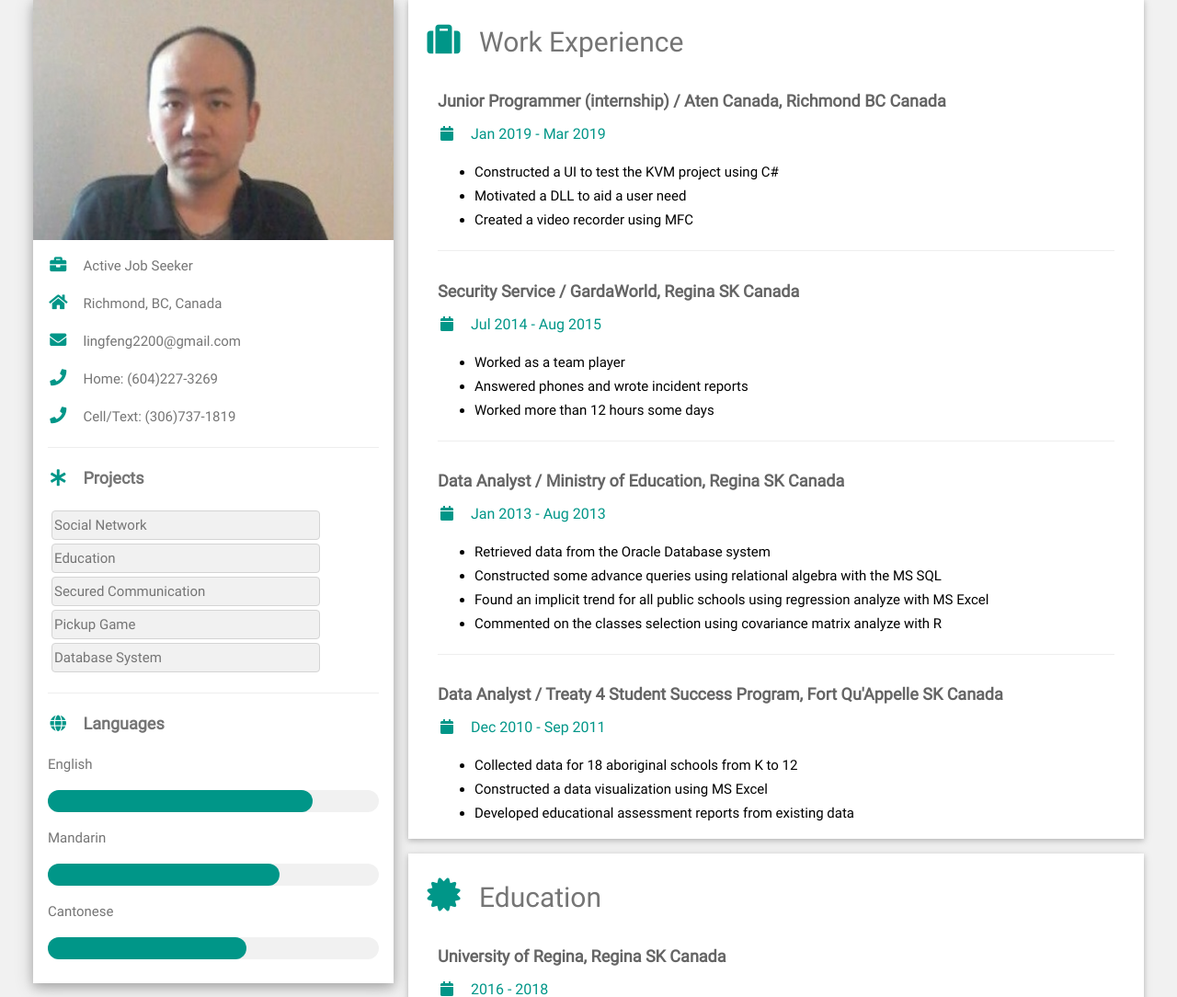
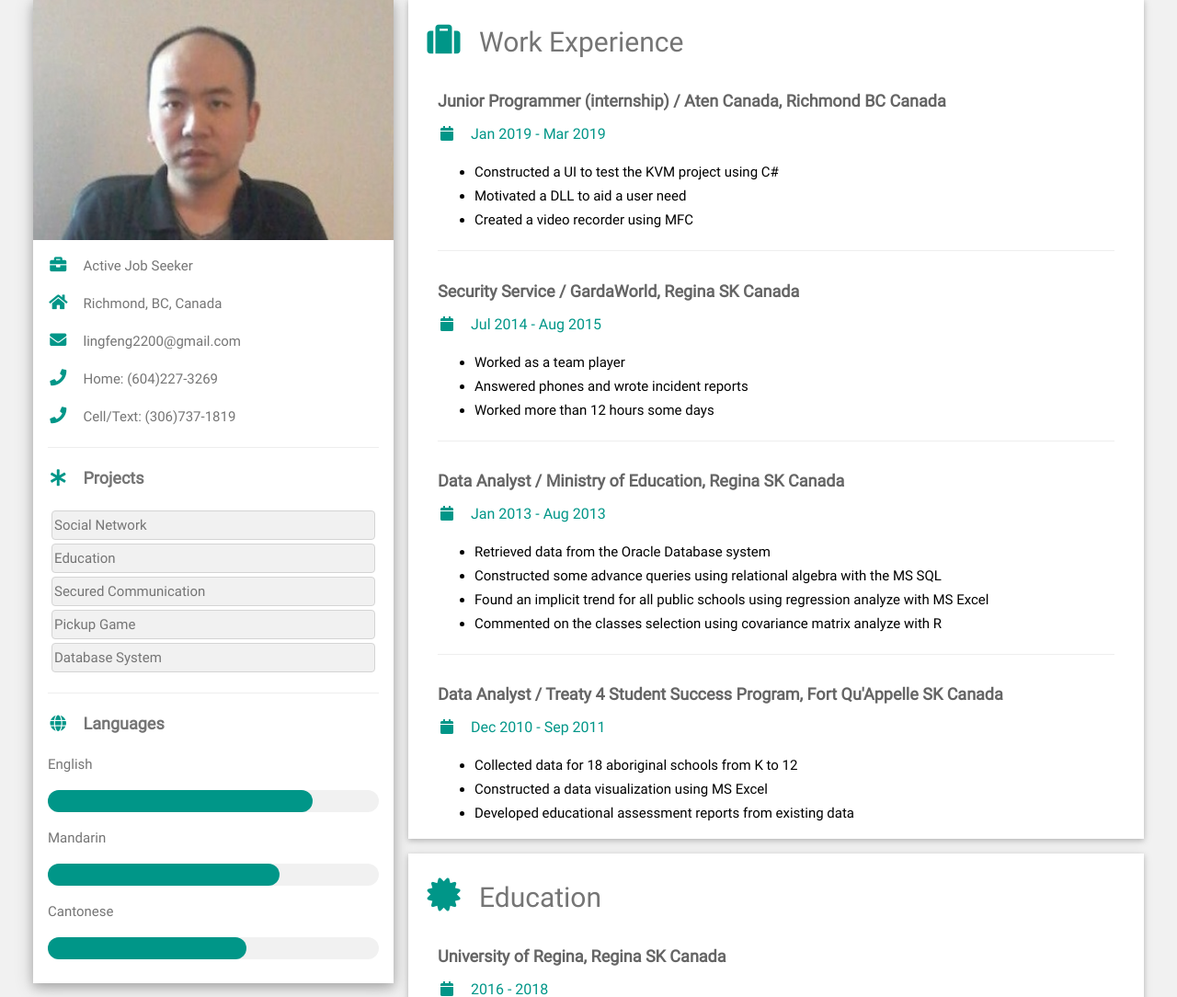
Before and after one commit to davidliang2019/davidliang.github.io, a PHP site: page / in a window 1280 px wide. Shown: the part 21-1105 px from the top of the page at 92% size. Run offline with PHP 8.4, Linux system fonts and the light colour scheme.

Commit message:
Update stylesheet.css

```diff
--- a/profile/stylesheet.css
+++ b/profile/stylesheet.css
@@ -25,7 +25,7 @@ body {
 }
 
 #menubar {
-    width: 300px;
+    width: 100%;
     float: left
 }
 
```
